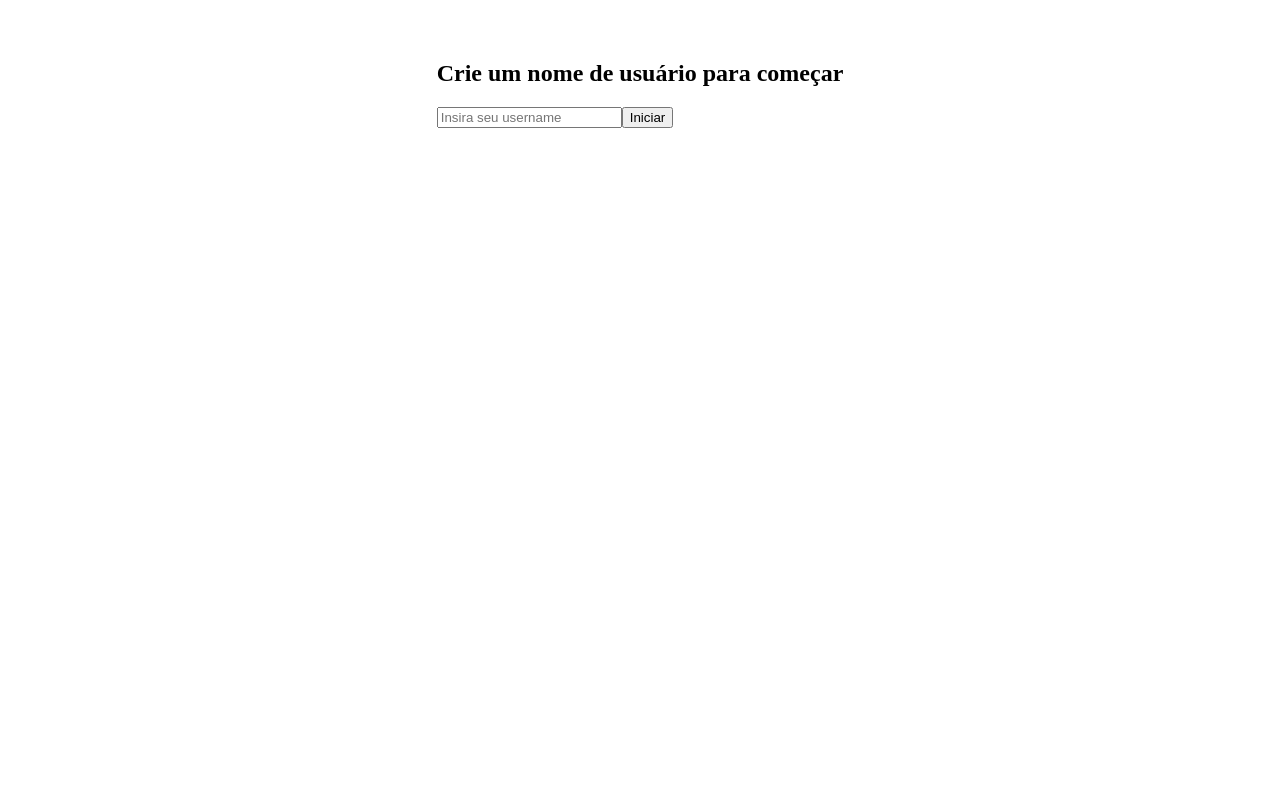
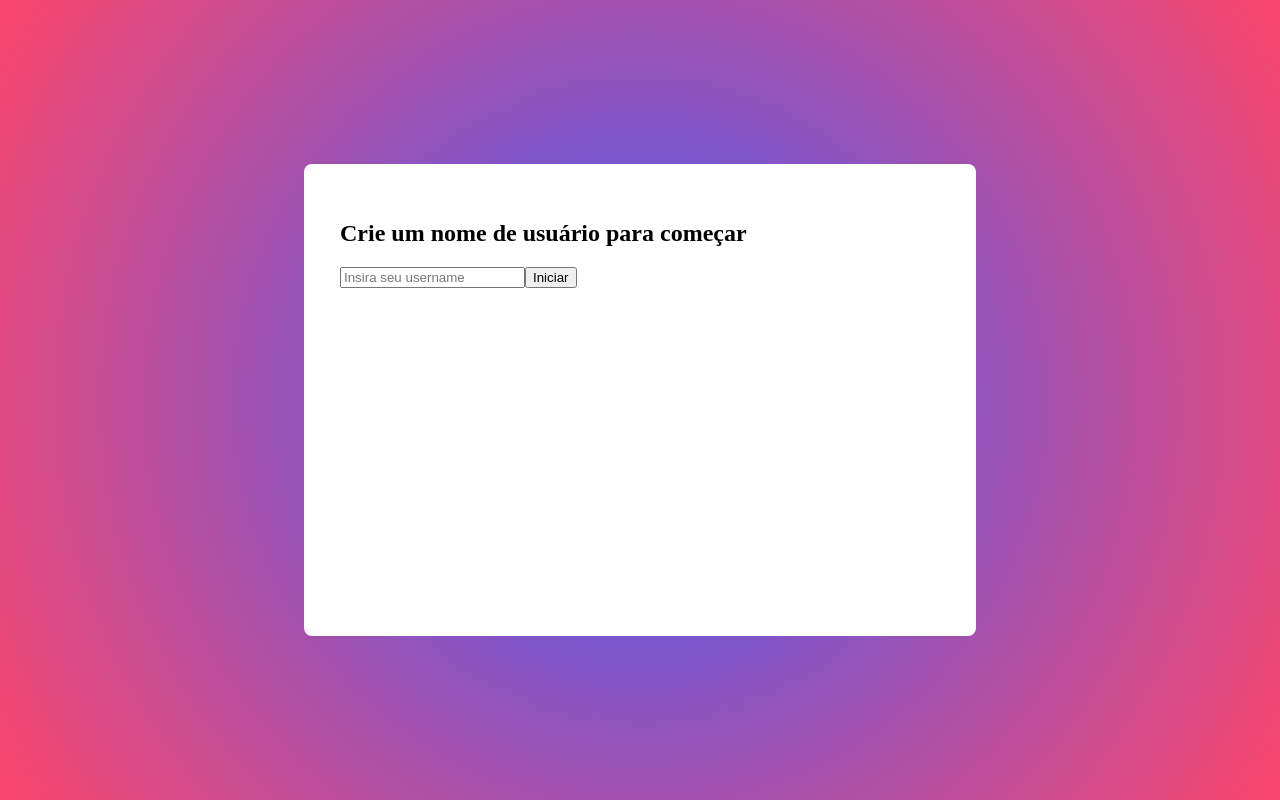
Before and after one commit to gabriel1680/DevQuiz-frontend, a React (Vite) app: page / in a window 1280 px wide. Built offline with nearby package versions, Linux system fonts and the light colour scheme; no server answers.

Commit message:
feat: add first styles

```diff
--- a/src/App.css
+++ b/src/App.css
@@ -1,7 +1,9 @@
 #root {
   display: grid;
-  padding: 2rem;
   place-items: center;
+  margin: 0;
+  height: 100vh;
+  background: radial-gradient(circle, rgba(63,94,251,1) 0%, rgba(252,70,107,1) 100%);
 }
 
 .error-container {
@@ -15,3 +17,12 @@
 .clickable {
   cursor: pointer;
 }
+
+.main-container {
+  width: 600px;
+  height: 400px;
+  overflow-y: auto;
+  padding: 36px;
+  background-color: white;
+  border-radius: 8px;
+}
--- a/src/App.tsx
+++ b/src/App.tsx
@@ -53,7 +53,7 @@ function App() {
   }
 
   return (
-    <>
+    <div className="main-container">
       {error && <ErrorContainer error={error} />}
       {showChangeUsername && (
         <Modal onClose={() => setShowChangeUsername(false)}>
@@ -70,7 +70,7 @@ function App() {
           <RouterProvider router={router} />
         </PlayerContext.Provider>
       )}
-    </>
+    </div>
   );
 }
 
--- a/src/index.css
+++ b/src/index.css
@@ -3,3 +3,8 @@
   padding: 0;
   font-size: 1rem;
 }
+
+body {
+  margin: 0;
+  padding: 0;
+}
```
Also changed, not shown: 1 other file (tests, documents, lock files or other folders).
